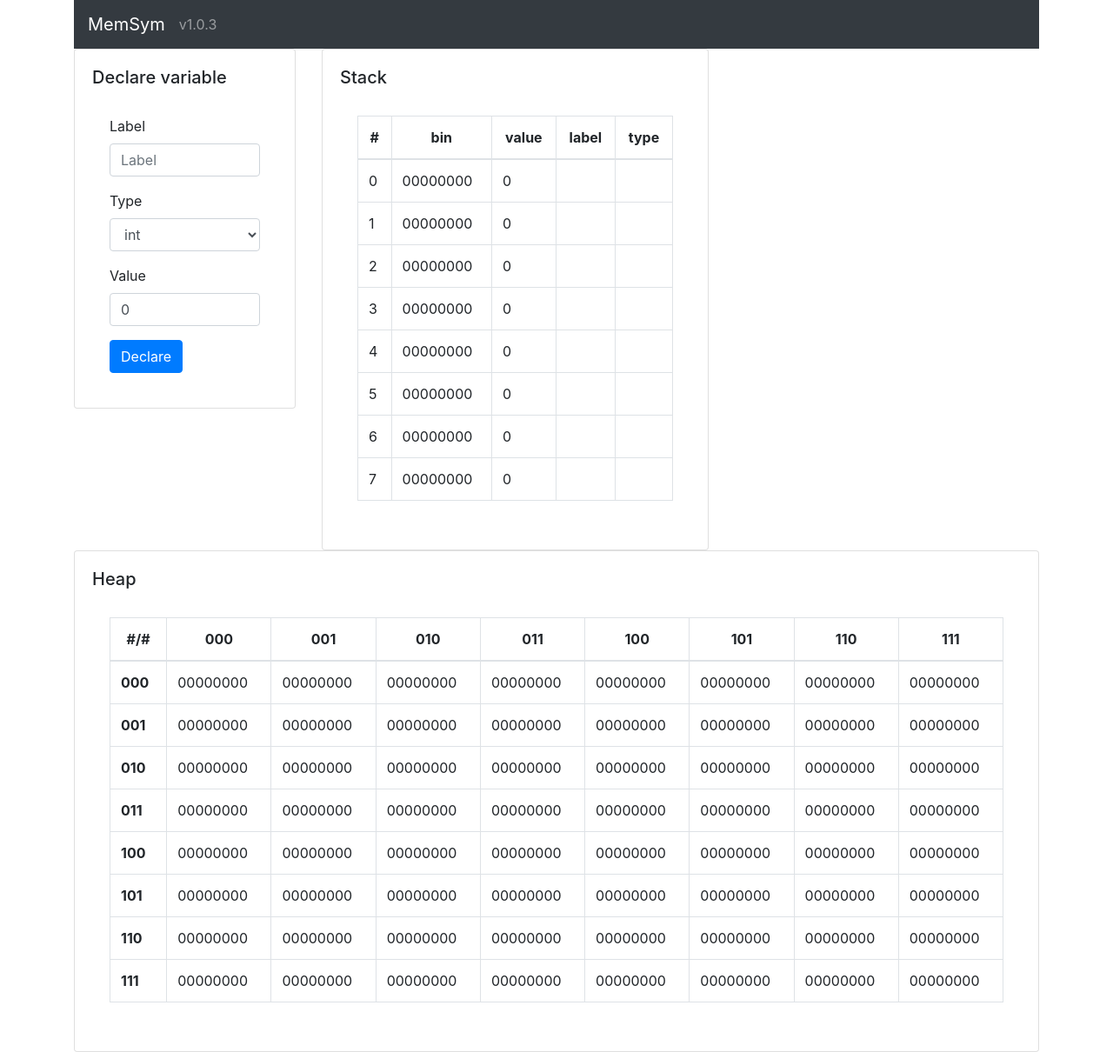
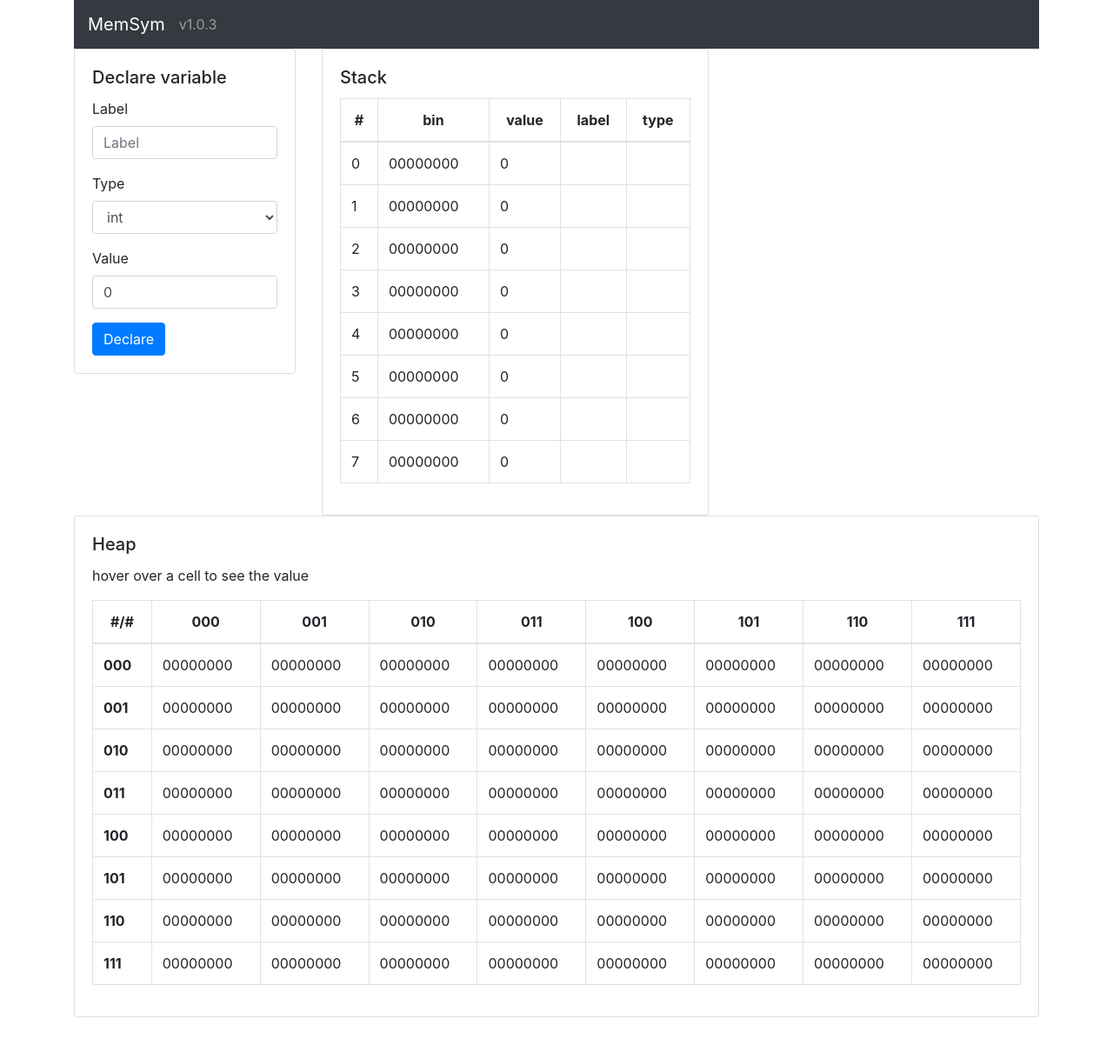
Before and after one commit to zak0zak0/memsym, a React (Create React App) app: page / in a window 1280 px wide. Shown: the whole page at 87% size. After the commit the page ends 1170 px from the top, so only its background shows below. Built offline with nearby package versions, Linux system fonts and the light colour scheme.

Commit message:
add heap tooltip

```diff
--- a/src/App.js
+++ b/src/App.js
@@ -26,9 +26,7 @@ function App() {
                 <Card.Title>
                   Declare variable
                 </Card.Title>
-                <Card.Body>
-                  <RecordForm />
-                </Card.Body>
+                <RecordForm />
               </Card.Body>
             </Card>
           </Col>
@@ -38,9 +36,7 @@ function App() {
                 <Card.Title>
                   Stack
                 </Card.Title>
-                <Card.Body>
-                  <StackView />
-                </Card.Body>
+                <StackView />
               </Card.Body>
             </Card>
           </Col>
@@ -50,9 +46,8 @@ function App() {
             <Card>
               <Card.Body>
                 <Card.Title>Heap</Card.Title>
-                <Card.Body>
-                  <HeapView />
-                </Card.Body>
+                <Card.Text>hover over a cell to see the value</Card.Text>
+                <HeapView />
               </Card.Body>
             </Card>
           </Col>
--- a/src/components/heapView.js
+++ b/src/components/heapView.js
@@ -1,5 +1,5 @@
 import React from "react";
-import { Table } from "react-bootstrap";
+import { Table, OverlayTrigger, Tooltip } from "react-bootstrap";
 import { MemContext } from './memcontext';
 
 const colsCount = 8;
@@ -28,13 +28,26 @@ export class HeapView extends React.Component {
                 <tbody>
                     {rows.map((r, i) => (
                         <tr key={i}>
-                            {r.map((c, i) => (
-                                <td key={i} className={i === 0 ? "bold" : ""}>{this.renderCellValue(c, i)}</td>
-                            ))}
+                            {r.map((c, i) => this.renderCell(c, i))}
                         </tr>
                     ))}
                 </tbody>
             </Table>
+        )
+    }
+
+    renderCell(value, index) {
+        if (index === 0) {
+            return (
+                <td key={index} className="bold">{this.renderCellValue(value, index)}</td>
+            )
+        }
+        const tooltipValue = typeof value === 'string' ? `'${value}'` : value;
+
+        return (
+            <OverlayTrigger overlay={<Tooltip>{tooltipValue}</Tooltip>}>
+                <td key={index} >{this.renderCellValue(value, index)}</td>
+            </OverlayTrigger>
         )
     }
 
--- a/src/components/memcontext.js
+++ b/src/components/memcontext.js
@@ -10,7 +10,7 @@ export function MemProvider({ memsym, children }) {
     }
 
     return (
-        <MemContext.Provider value={{memsym, records: memsym.records, heapData: memsym.heapData, onUpdate}}>
+        <MemContext.Provider value={{ memsym, records: memsym.records, heapData: memsym.heapData, onUpdate }}>
             {children}
         </MemContext.Provider>
     );
```
Also changed, not shown: src/memsym/memsym.js (line endings or trailing spaces).
